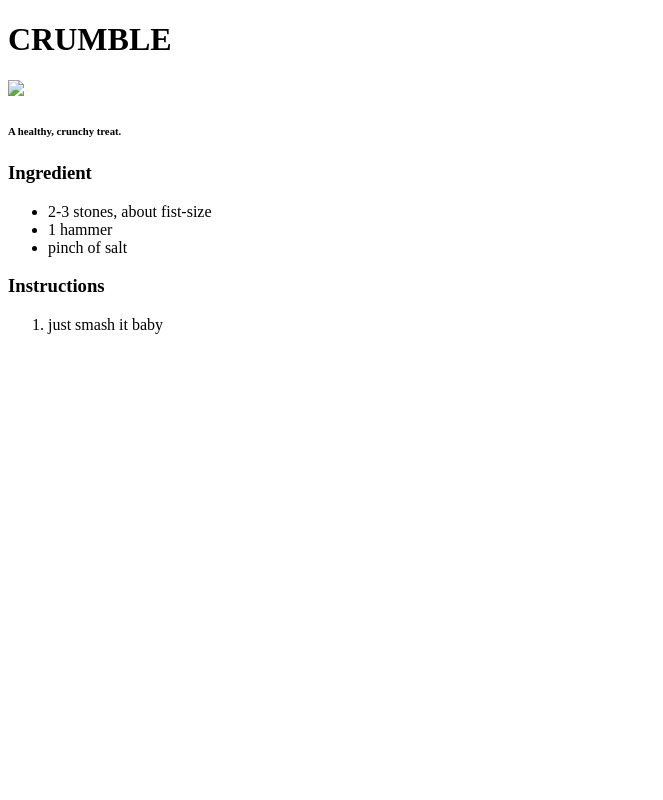
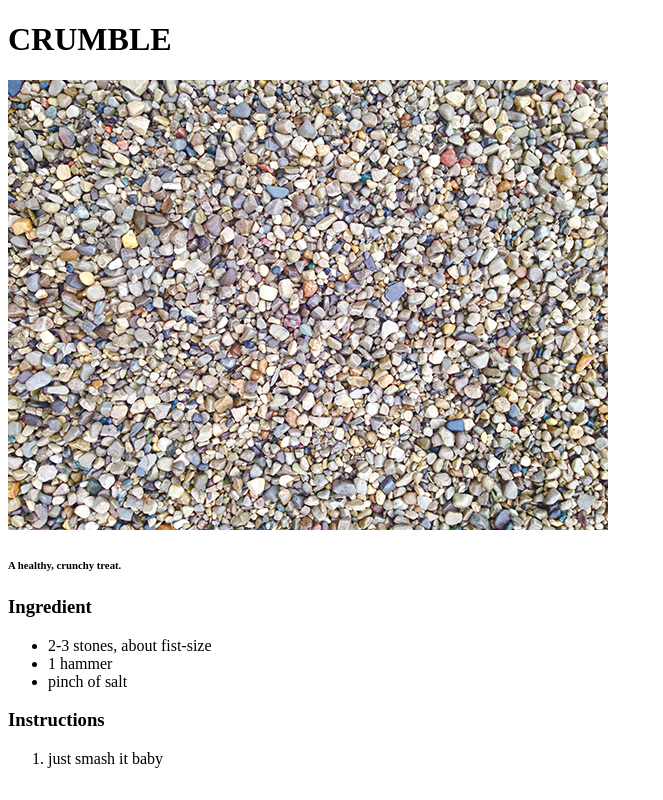
Before and after one commit to okferris/odin-recipes, a plain HTML site: page recipes/crumble.html in a window 1280 px wide. Shown: the whole page, without its empty margins (0-663 px from the left). Drawn offline with Linux system fonts and the light colour scheme.

Commit message:
crumble.html

```diff
--- a/recipes/crumble.html
+++ b/recipes/crumble.html
@@ -5,7 +5,7 @@
     </head>
     <body>
 <h1>CRUMBLE</h1>
-  <img src="../images/crumbly.jpeg">
+  <img src="../images/crumbly.jpg">
   <h6>A healthy, crunchy treat.</h6>
 
   <h3>Ingredient</h3>
```
